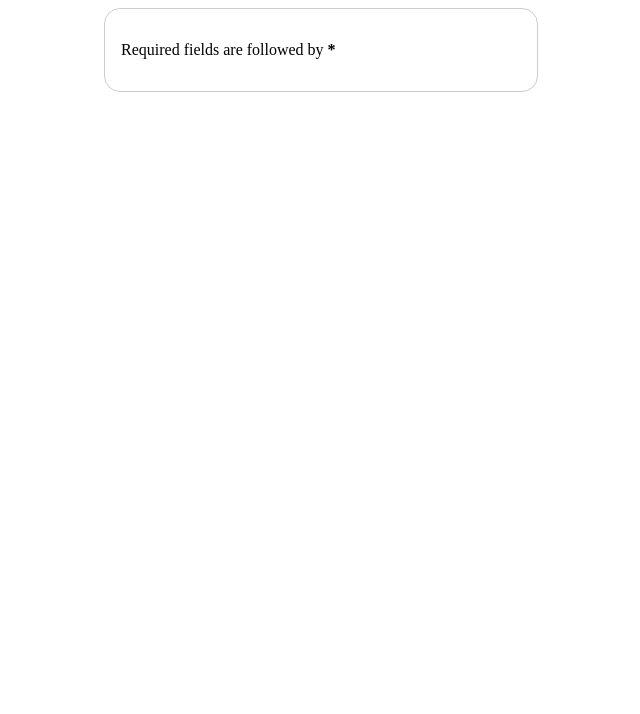
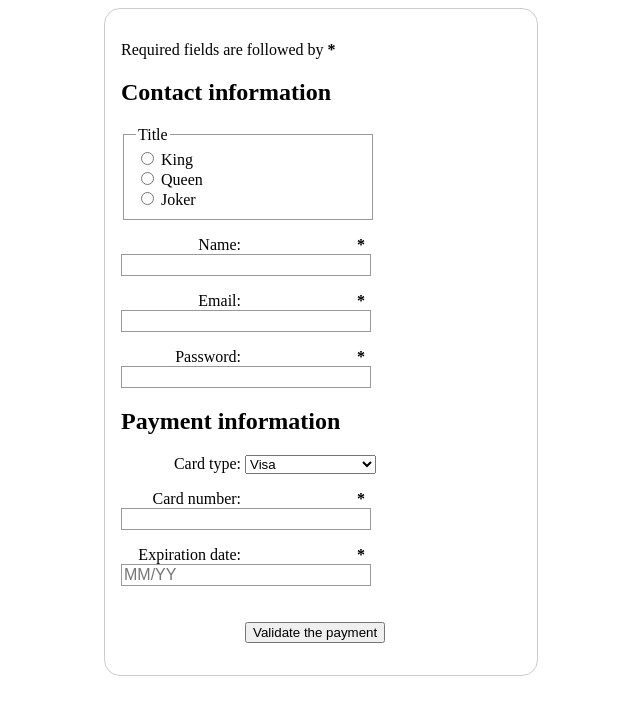
Before and after one commit to minhnguyen9702/MDN_Forms, a plain HTML site: page how_to_structure_a_web_form/index.html in a window 1280 px wide. Shown: the whole page, without its empty margins (319-959 px from the left). Drawn offline with Linux system fonts and the light colour scheme.

Commit message:
finish exercise for real

```diff
--- a/how_to_structure_a_web_form/index.html
+++ b/how_to_structure_a_web_form/index.html
@@ -12,6 +12,90 @@
             Required fields are followed by
             <strong><span aria-label="required">*</span></strong>
         </p>
+        <section>
+            <h2>Contact information</h2>
+            <fieldset>
+              <legend>Title</legend>
+              <ul>
+                <li>
+                  <label for="title_1">
+                    <input type="radio" id="title_1" name="title" value="K" />
+                    King
+                  </label>
+                </li>
+                <li>
+                  <label for="title_2">
+                    <input type="radio" id="title_2" name="title" value="Q" />
+                    Queen
+                  </label>
+                </li>
+                <li>
+                  <label for="title_3">
+                    <input type="radio" id="title_3" name="title" value="J" />
+                    Joker
+                  </label>
+                </li>
+              </ul>
+            </fieldset>
+            <p>
+              <label for="name">
+                <span>Name: </span>
+                <strong><span aria-label="required">*</span></strong>
+              </label>
+              <input type="text" id="name" name="username" />
+            </p>
+            <p>
+              <label for="mail">
+                <span>Email: </span>
+                <strong><span aria-label="required">*</span></strong>
+              </label>
+              <input type="email" id="mail" name="usermail" />
+            </p>
+            <p>
+              <label for="pwd">
+                <span>Password: </span>
+                <strong><span aria-label="required">*</span></strong>
+              </label>
+              <input type="password" id="pwd" name="password" />
+            </p>
+          </section>
+          <section>
+            <h2>Payment information</h2>
+            <p>
+              <label for="card">
+                <span>Card type:</span>
+              </label>
+              <select id="card" name="usercard">
+                <option value="visa">Visa</option>
+                <option value="mc">Mastercard</option>
+                <option value="amex">American Express</option>
+              </select>
+            </p>
+            <p>
+              <label for="number">
+                <span>Card number:</span>
+                <strong><span aria-label="required">*</span></strong>
+              </label>
+              <input type="tel" id="number" name="cardnumber" />
+            </p>
+            <p>
+              <label for="expiration">
+                <span>Expiration date:</span>
+                <strong><span aria-label="required">*</span></strong>
+              </label>
+              <input
+                type="text"
+                id="expiration"
+                required="true"
+                placeholder="MM/YY"
+                pattern="^(0[1-9]|1[0-2])\/([0-9]{2})$" />
+            </p>
+          </section>
+          <section>
+            <p>
+              <button type="submit">Validate the payment</button>
+            </p>
+          </section>
     </form>
   </body>
 </html>
```
